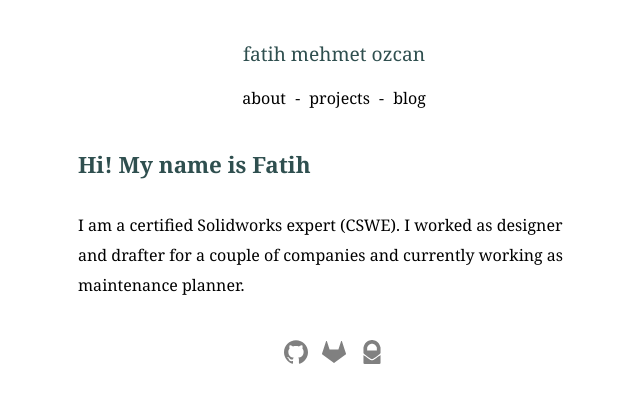
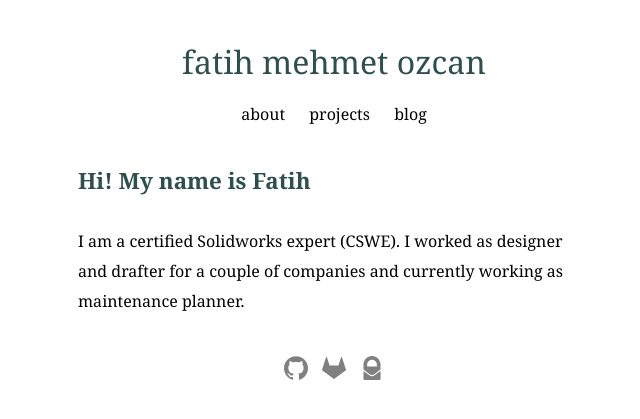
Before and after one commit to fatihmeh/fatihmeh.github.io, a Jekyll site: the page built from index.html, in a window 1280 px wide. Shown: the top 419 px of the page, without its empty margins (306-946 px from the left). Built offline with Jekyll 4.4.1, drawn with Linux system fonts in a browser that asks for light colours.

Commit message:
Font size update

```diff
--- a/_layouts/default.html
+++ b/_layouts/default.html
@@ -19,7 +19,9 @@
 		<div id="whole">
 			<div id="header-div">
 				<p id="header-text">fatih mehmet ozcan</p>
-				<a class="nav" href="https://fatihmeh.github.io">about</a> - <a class="nav" href="/projects">projects</a> - <a class="nav" href="/blog">blog</a>
+				<a class="nav" href="https://fatihmeh.github.io">about</a>
+				<a class="nav" href="/projects">projects</a>
+				<a class="nav" href="/blog">blog</a>
 			</div>
 
 
--- a/css/main.css
+++ b/css/main.css
@@ -30,12 +30,13 @@
 
 #header-text {
   margin-bottom:20px;
-  font-size: 1.2rem;
+  font-size: 2rem;
   color:DarkSlateGray;
+  font-weight: lighter;
 }
 
 .nav {
-  margin-right:5px; margin-left:5px; margin-bottom:5px;
+  margin-right:10px; margin-left:10px; margin-bottom:5px;
   color:black;
   font-size: 1rem;
 }
```
